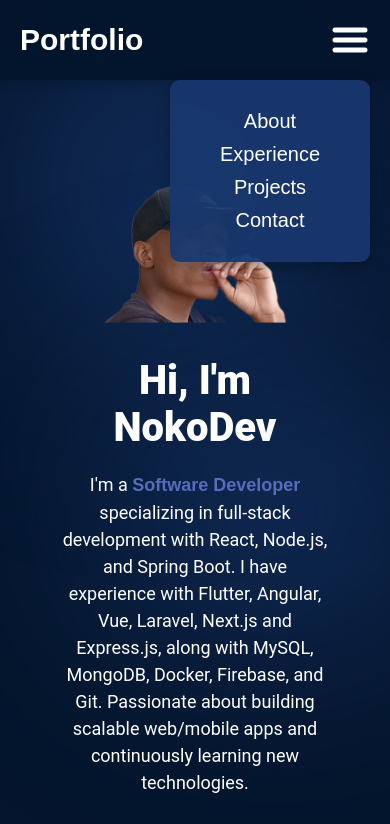
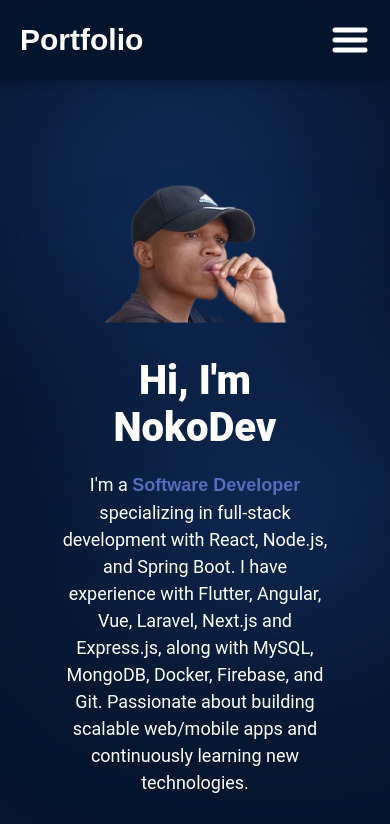
Before and after one commit to esnoko/Portfolio-Website, a React (Vite) app: page / in a window 390 px wide. Shown: the top 824 px of the page. Built offline with nearby package versions, Linux system fonts and the light colour scheme; the HTML template or start-up script is replaced by a standard one.

Commit message:
Refactor viewport meta tag in index.html and update Navbar component to handle outside click events

```diff
--- a/index.html
+++ b/index.html
@@ -3,7 +3,7 @@
   <head>
     <meta charset="UTF-8" />
     <link rel="icon" type="image/png" href="/icon.ico" />
-    <meta name="viewport" content="width=device-width, initial-scale=1.0, maximum-scale=1.0, user-scalable=0">
+    <meta name="viewport" content="width=device-width, initial-scale=1">
     <title>Kgomo Elvis Noko</title>
   </head>
   <body>
--- a/src/Components/Navbar/Navbar.module.css
+++ b/src/Components/Navbar/Navbar.module.css
@@ -79,6 +79,10 @@
   width: 100%;
 }
 
+.menuOpen {
+  display: flex !important;
+}
+
 @media screen and (max-width: 830px) {
   .navbar {
     padding: 0 20px;
@@ -120,11 +124,3 @@
     bottom: -3px;
   }
 }
-
-@media screen and (max-width: 480px) {
-  .menuItems {
-    display: flex;
-    flex-direction: column;
-    gap: 10px;
-  }
-}
--- a/src/Components/Navbar/navbar.jsx
+++ b/src/Components/Navbar/navbar.jsx
@@ -6,10 +6,16 @@
 export const Navbar = () => {
   const [menuOpen, setMenuOpen] = useState(false);
   const menuRef = useRef(null);
+  const menuBtnRef = useRef(null);
 
   useEffect(() => {
     const handleClickOutside = (event) => {
-      if (menuRef.current && !menuRef.current.contains(event.target)) {
+      if (
+        menuRef.current &&
+        !menuRef.current.contains(event.target) &&
+        menuBtnRef.current &&
+        !menuBtnRef.current.contains(event.target)
+      ) {
         setMenuOpen(false);
       }
     };
@@ -20,22 +26,14 @@
     };
   }, []);
 
-  useEffect(() => {
-    console.log("Menu open state:", menuOpen);
-  }, [menuOpen]);
-
-  const handleMenuItemClick = () => {
-    setTimeout(() => setMenuOpen(false), 0);
-  };
-
   return (
     <nav className={styles.navbar}>
       <a className={styles.title} href="/">
         Portfolio
       </a>
-      <h1 className={styles.name}></h1>
       <div className={styles.menu} ref={menuRef}>
         <img
+          ref={menuBtnRef}
           className={styles.menuBtn}
           src={
             menuOpen
@@ -43,28 +41,26 @@
               : getImageUrl("nav/menuIcon.png")
           }
           alt="menu-button"
-          onClick={() => setMenuOpen(!menuOpen)}
+          onClick={() => setMenuOpen((prev) => !prev)}
         />
-        <ul
-          className={`${styles.menuItems} ${menuOpen ? styles.menuOpen : ""}`}
-        >
+        <ul className={`${styles.menuItems} ${menuOpen ? styles.menuOpen : ""}`}>
           <li>
-            <a href="#about" onClick={handleMenuItemClick}>
+            <a href="#about" onClick={() => setMenuOpen(false)}>
               About
             </a>
           </li>
           <li>
-            <a href="#experience" onClick={handleMenuItemClick}>
+            <a href="#experience" onClick={() => setMenuOpen(false)}>
               Experience
             </a>
           </li>
           <li>
-            <a href="#projects" onClick={handleMenuItemClick}>
+            <a href="#projects" onClick={() => setMenuOpen(false)}>
               Projects
             </a>
           </li>
           <li>
-            <a href="#contact" onClick={handleMenuItemClick}>
+            <a href="#contact" onClick={() => setMenuOpen(false)}>
               Contact
             </a>
           </li>
```
